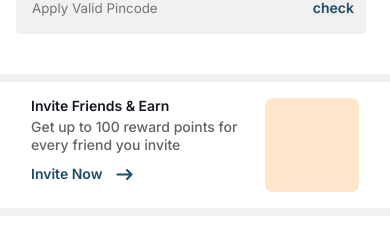
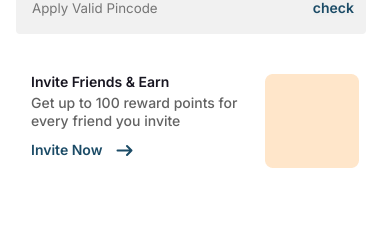
Before and after one commit to Gabriel-Lassen/E-Commerce-CodeVerse, a React (Vite) app in the folder codeverse/: page /products/1 in a window 390 px wide. Shown: the part 690-919 px from the top of the page. After the commit the page ends 874 px from the top, so only its background shows below. Built offline with nearby package versions, Linux system fonts and the light colour scheme.

Commit message:
refactor: separator removed to replace with a component

```diff
--- a/codeverse/src/pages/Products/index.jsx
+++ b/codeverse/src/pages/Products/index.jsx
@@ -27,9 +27,7 @@ const Products = () => {
         <ProductImg />
         <div className={styles.productInfo}>
           <ProductsInfo />
-          <div className={styles.separator}></div>
           <InviteAFriend />
-          <div className={styles.separator}></div>
         </div>
       </div>
 
--- a/codeverse/src/pages/Products/styles.module.scss
+++ b/codeverse/src/pages/Products/styles.module.scss
@@ -1,12 +1,3 @@
-@media screen and (max-width: 768px) {
-  .separator {
-    width: 100vw;
-    height: 8px;
-    background: var(--Grey);
-    flex-shrink: 0;
-    margin-bottom: 16px;
-  }
-}
 @media screen and (min-width: 769px) {
   .wrapper {
     display: flex;
```
